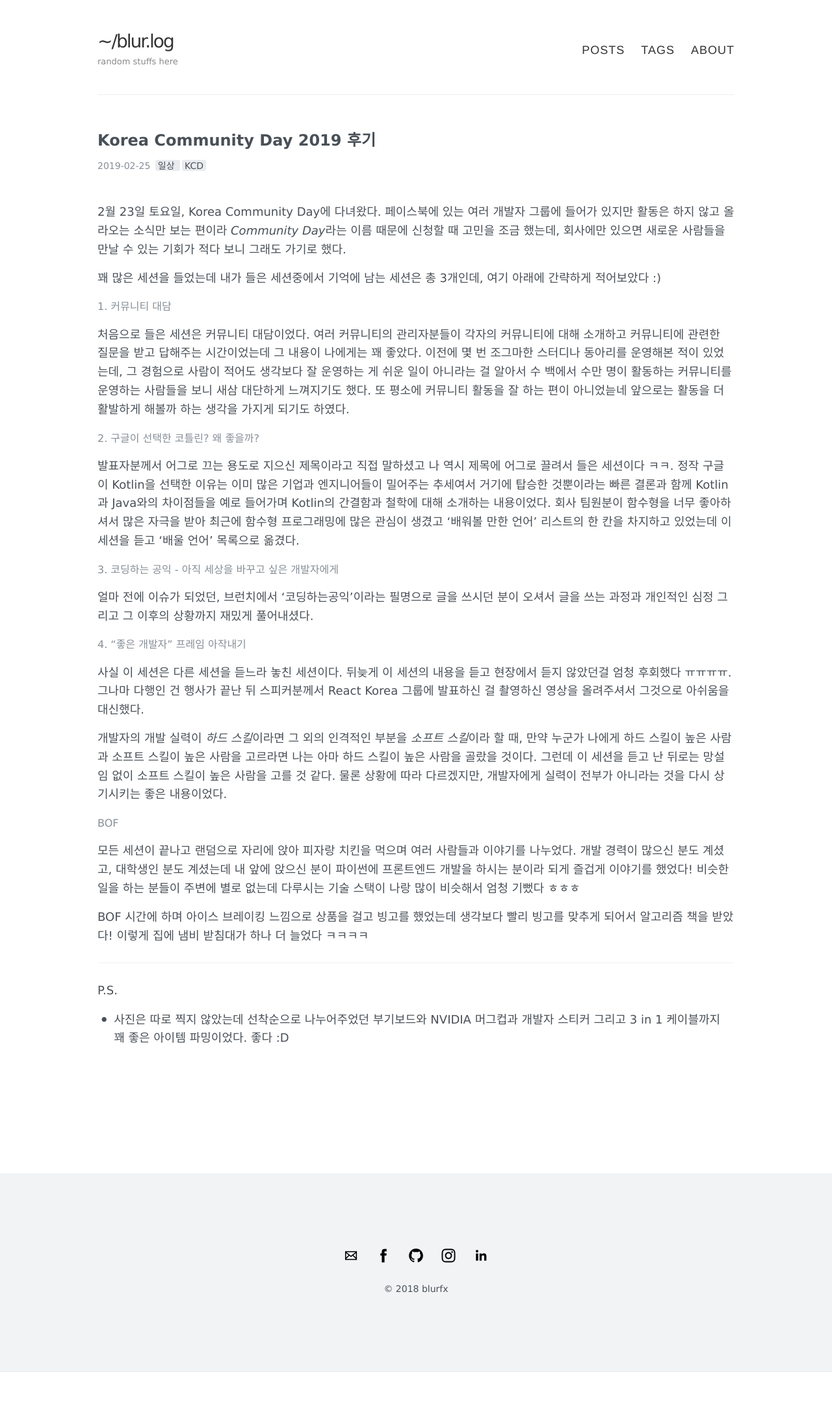
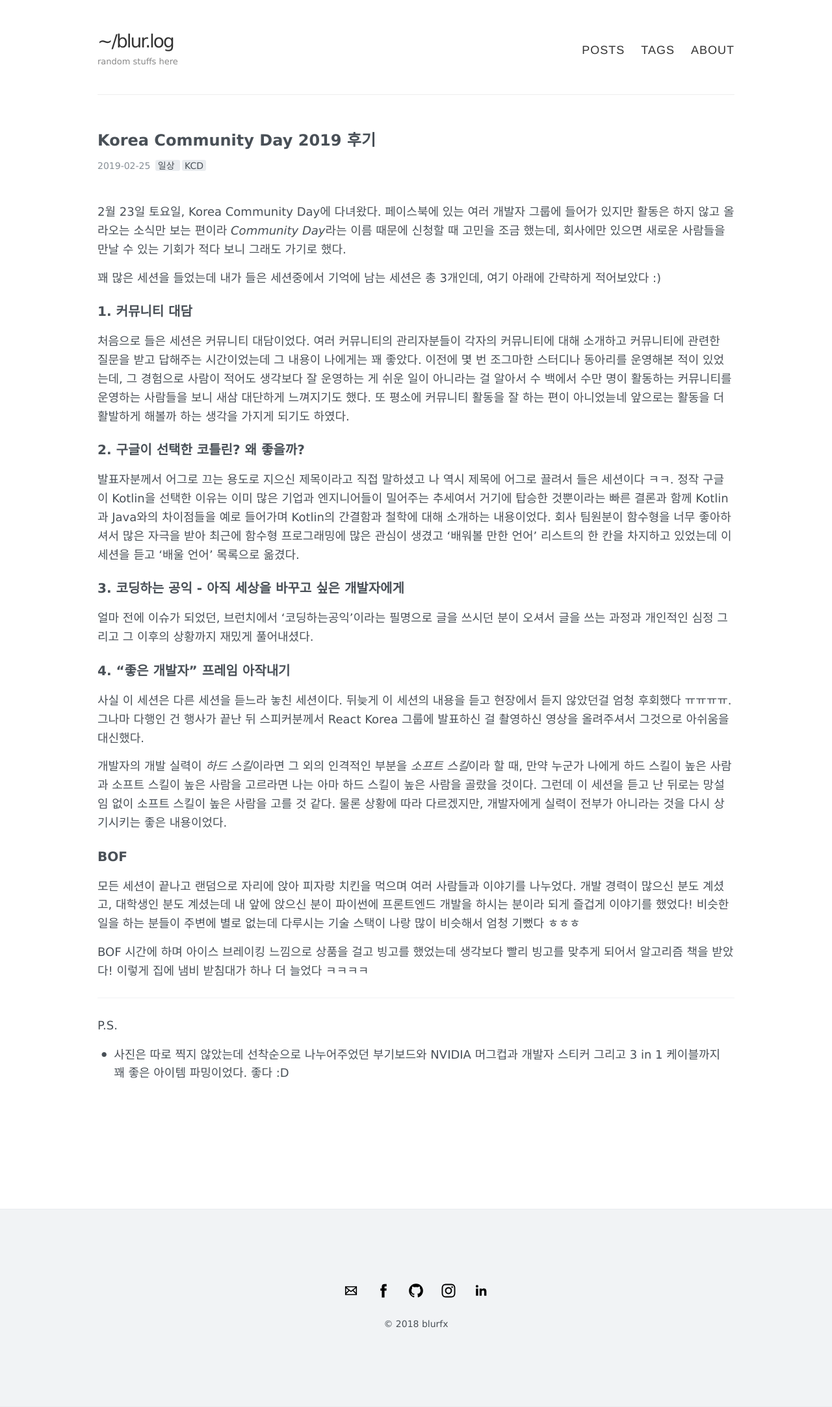
Before and after one commit to blurfx/xo.dev, a Jekyll site: the page built from _posts/2019-02-25-KCD-2019.md, in a window 1280 px wide. Shown: the whole page at 65% size. Built offline with Jekyll 4.4.1, drawn with Linux system fonts in a browser that asks for light colours; comment, search, counter and statistics services are not loaded; before the commit the page ends 2111 px from its top, so only the background shows below that.

Commit message:
fix heading

```diff
--- a/_posts/2019-02-25-KCD-2019.md
+++ b/_posts/2019-02-25-KCD-2019.md
@@ -10,21 +10,21 @@ comments: true
 
 꽤 많은 세션을 들었는데 내가 들은 세션중에서 기억에 남는 세션은 총 3개인데, 여기 아래에 간략하게 적어보았다 :)
 
-#### 1. 커뮤니티 대담
+## 1. 커뮤니티 대담
 
 처음으로 들은 세션은 커뮤니티 대담이었다. 여러 커뮤니티의 관리자분들이 각자의 커뮤니티에 대해 소개하고 커뮤니티에 관련한 질문을 받고 답해주는 시간이었는데 그 내용이 나에게는 꽤 좋았다. 이전에 몇 번 조그마한 스터디나 동아리를 운영해본 적이 있었는데, 그 경험으로 사람이 적어도 생각보다 잘 운영하는 게 쉬운 일이 아니라는 걸 알아서 수 백에서 수만 명이 활동하는 커뮤니티를 운영하는 사람들을 보니 새삼 대단하게 느껴지기도 했다. 또 평소에 커뮤니티 활동을 잘 하는 편이 아니었늗네 앞으로는 활동을 더 활발하게 해볼까 하는 생각을 가지게 되기도 하였다.
 
 
-#### 2. 구글이 선택한 코틀린? 왜 좋을까?
+## 2. 구글이 선택한 코틀린? 왜 좋을까?
 
 발표자분께서 어그로 끄는 용도로 지으신 제목이라고 직접 말하셨고 나 역시 제목에 어그로 끌려서 들은 세션이다 ㅋㅋ. 정작 구글이 Kotlin을 선택한 이유는 이미 많은 기업과 엔지니어들이 밀어주는 추세여서 거기에 탑승한 것뿐이라는 빠른 결론과 함께 Kotlin과 Java와의 차이점들을 예로 들어가며 Kotlin의 간결함과 철학에 대해 소개하는 내용이었다. 회사 팀원분이 함수형을 너무 좋아하셔서 많은 자극을 받아 최근에 함수형 프로그래밍에 많은 관심이 생겼고 '배워볼 만한 언어' 리스트의 한 칸을 차지하고 있었는데 이 세션을 듣고 '배울 언어' 목록으로 옮겼다.
 
-#### 3. 코딩하는 공익 - 아직 세상을 바꾸고 싶은 개발자에게
+## 3. 코딩하는 공익 - 아직 세상을 바꾸고 싶은 개발자에게
 
 얼마 전에 이슈가 되었던, 브런치에서 '코딩하는공익'이라는 필명으로 글을 쓰시던 분이 오셔서 글을 쓰는 과정과 개인적인 심정 그리고 그 이후의 상황까지 재밌게 풀어내셨다.
 
 
-#### 4. "좋은 개발자" 프레임 아작내기
+## 4. "좋은 개발자" 프레임 아작내기
 
 사실 이 세션은 다른 세션을 듣느라 놓친 세션이다. 뒤늦게 이 세션의 내용을 듣고 현장에서 듣지 않았던걸 엄청 후회했다 ㅠㅠㅠㅠ. 그나마 다행인 건 행사가 끝난 뒤 스피커분께서 React Korea 그룹에 발표하신 걸 촬영하신 영상을 올려주셔서 그것으로 아쉬움을 대신했다.
 
@@ -32,7 +32,7 @@ comments: true
 그런데 이 세션을 듣고 난 뒤로는 망설임 없이 소프트 스킬이 높은 사람을 고를 것 같다. 물론 상황에 따라 다르겠지만, 개발자에게 실력이 전부가 아니라는 것을 다시 상기시키는 좋은 내용이었다.
 
 
-#### BOF
+## BOF
 
 모든 세션이 끝나고 랜덤으로 자리에 앉아 피자랑 치킨을 먹으며 여러 사람들과 이야기를 나누었다. 개발 경력이 많으신 분도 계셨고, 대학생인 분도 계셨는데 내 앞에 앉으신 분이 파이썬에 프론트엔드 개발을 하시는 분이라 되게 즐겁게 이야기를 했었다! 비슷한 일을 하는 분들이 주변에 별로 없는데 다루시는 기술 스택이 나랑 많이 비슷해서 엄청 기뻤다 ㅎㅎㅎ
 
@@ -42,5 +42,5 @@ BOF 시간에 하며 아이스 브레이킹 느낌으로 상품을 걸고 빙고
 
 -----
 
-##### P.S.
+### P.S.
 - 사진은 따로 찍지 않았는데 선착순으로 나누어주었던 부기보드와 NVIDIA 머그컵과 개발자 스티커 그리고 3 in 1 케이블까지 꽤 좋은 아이템 파밍이었다. 좋다 :D
```
